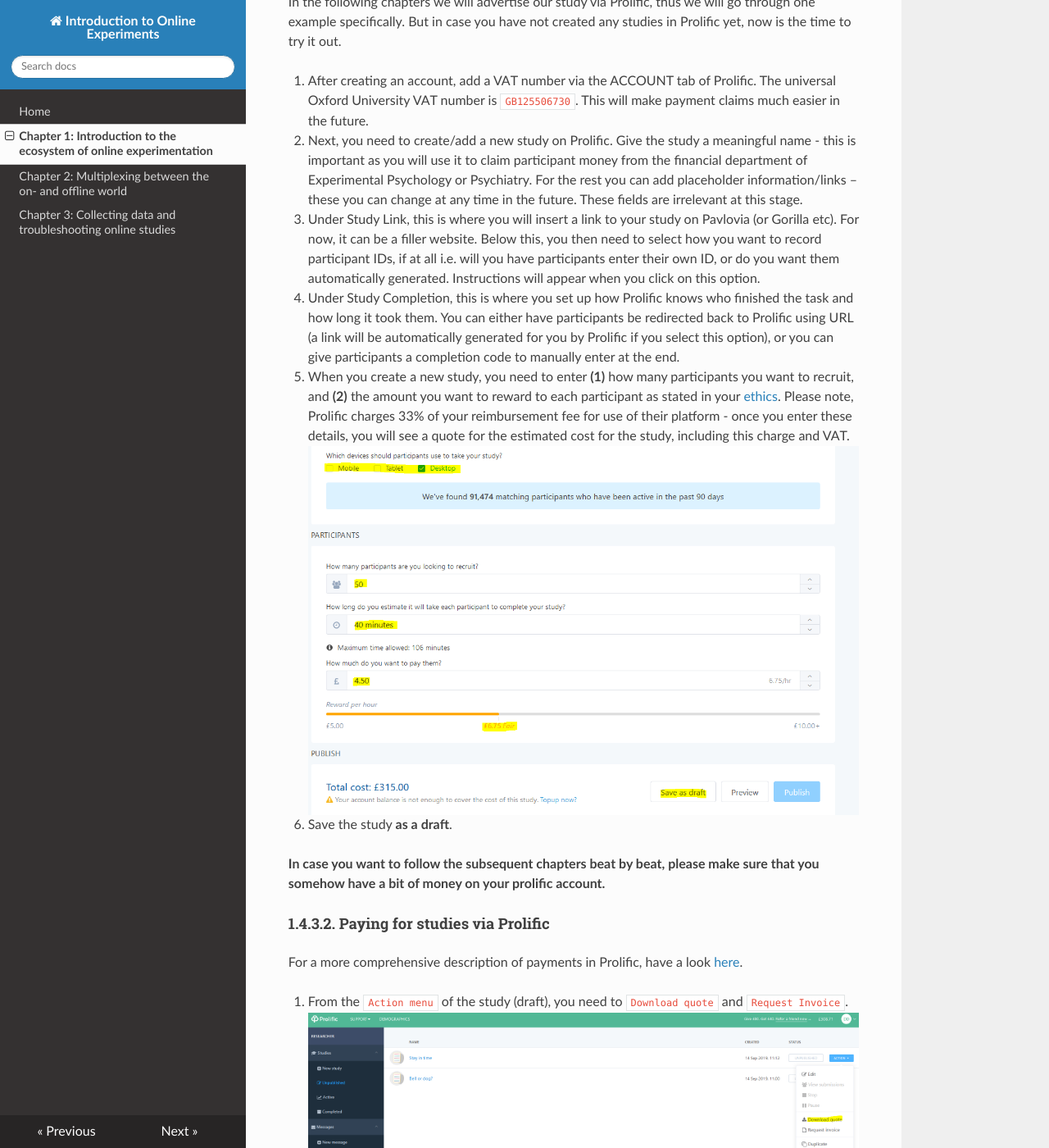
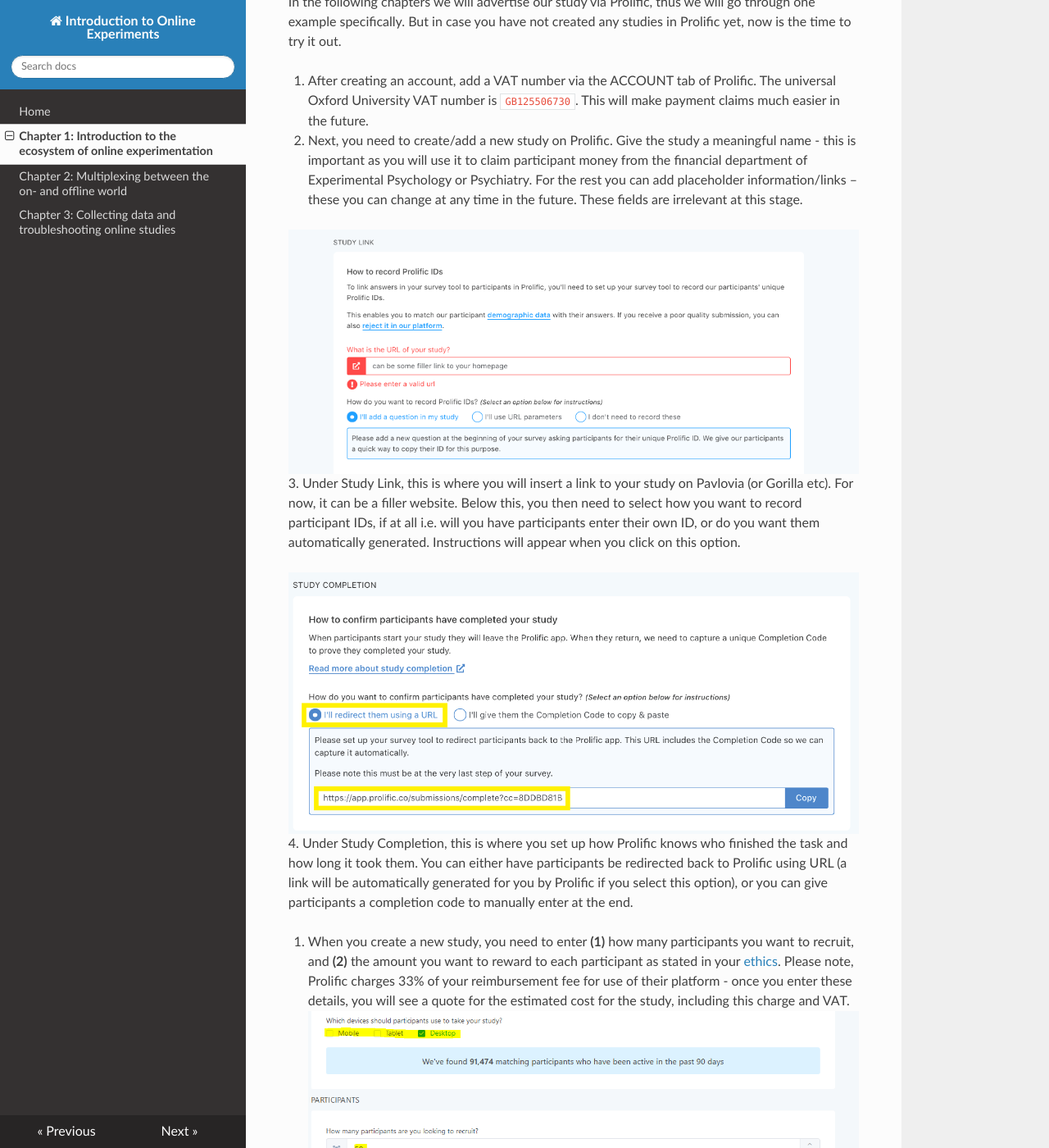
Before and after one commit to onlinews/online_ws, an MkDocs documentation site: the page built from docs/Ch_1_GettingStarted.md, in a window 1280 px wide and 1400 px high, scrolled down 8131 px. Shown: the whole window at 82% size. Built offline with MkDocs 1.6.1, drawn with Linux system fonts in a browser that asks for light colours; nearby versions of some CDN libraries.

Commit message:
Update Ch_1_GettingStarted.md

```diff
--- a/docs/Ch_1_GettingStarted.md
+++ b/docs/Ch_1_GettingStarted.md
@@ -128,8 +128,10 @@
 
 2. Next, you need to create/add a new study on Prolific.  Give the study a meaningful name - this is important as you will use it to claim participant money from the financial department of Experimental Psychology or Psychiatry. For the rest you can add placeholder information/links – these you can change at any time in the future. These fields are irrelevant at this stage.
 
+![Create Online Study in Prolific](./img/Prolific-Screenshot1.png)
 3. Under Study Link, this is where you will insert a link to your study on Pavlovia (or Gorilla etc). For now, it can be a filler website. Below this, you then need to select how you want to record participant IDs, if at all i.e. will you have participants enter their own ID, or do you want them automatically generated. Instructions will appear when you click on this option.
 
+![Create Online Study in Prolific](./img/Prolific-Screenshot2.png)
 4. Under Study Completion, this is where you set up how Prolific knows who finished the task and how long it took them. You can either have participants be redirected back to Prolific using URL (a link will be automatically generated for you by Prolific if you select this option), or you can give participants a completion code to manually enter at the end.
 
 5. When you create a new study, you need to enter **(1)** how many participants you want to recruit, and **(2)** the amount you want to reward to each participant as stated in your [ethics](https://online-ws.readthedocs.io/en/latest/Ch_1_GettingStarted/#2-ethics). Please note, Prolific charges 33% of your reimbursement fee for use of their platform - once you enter these details, you will see a quote for the estimated cost for the study, including this charge and VAT.
```
